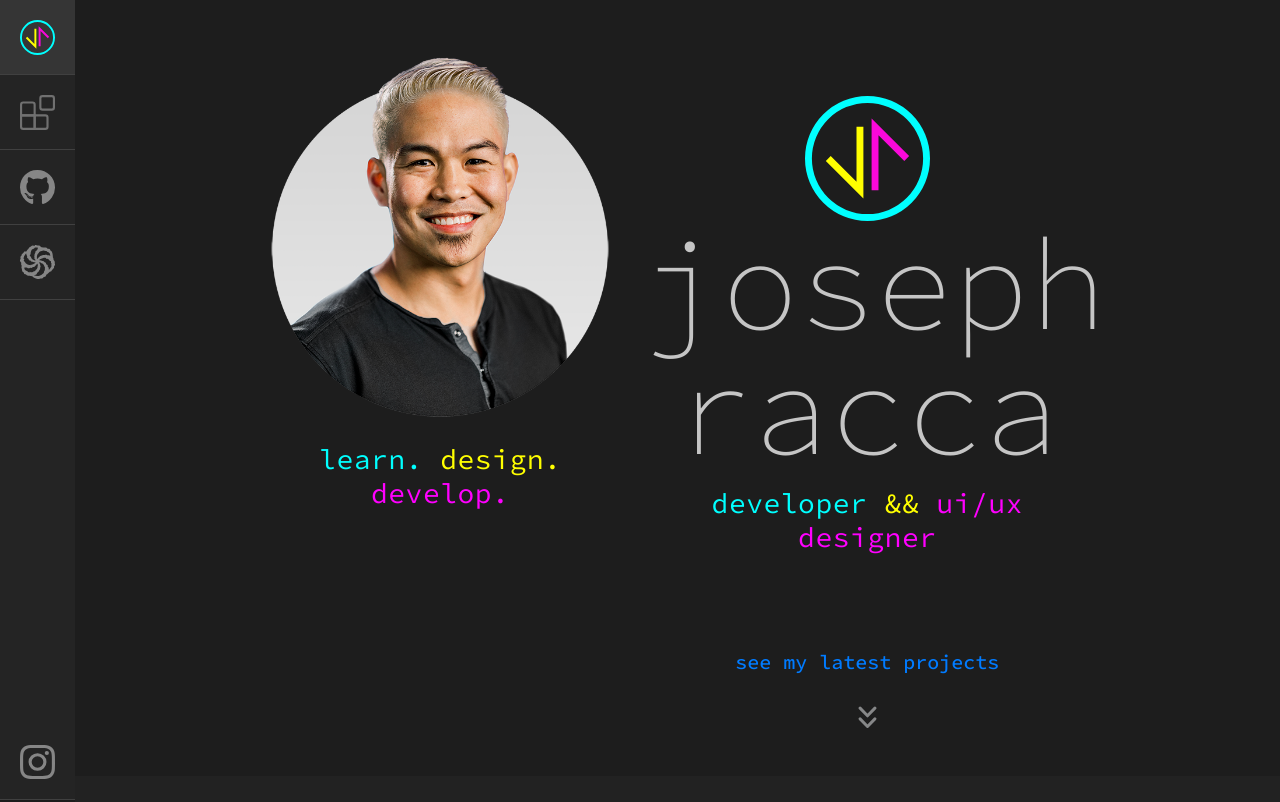
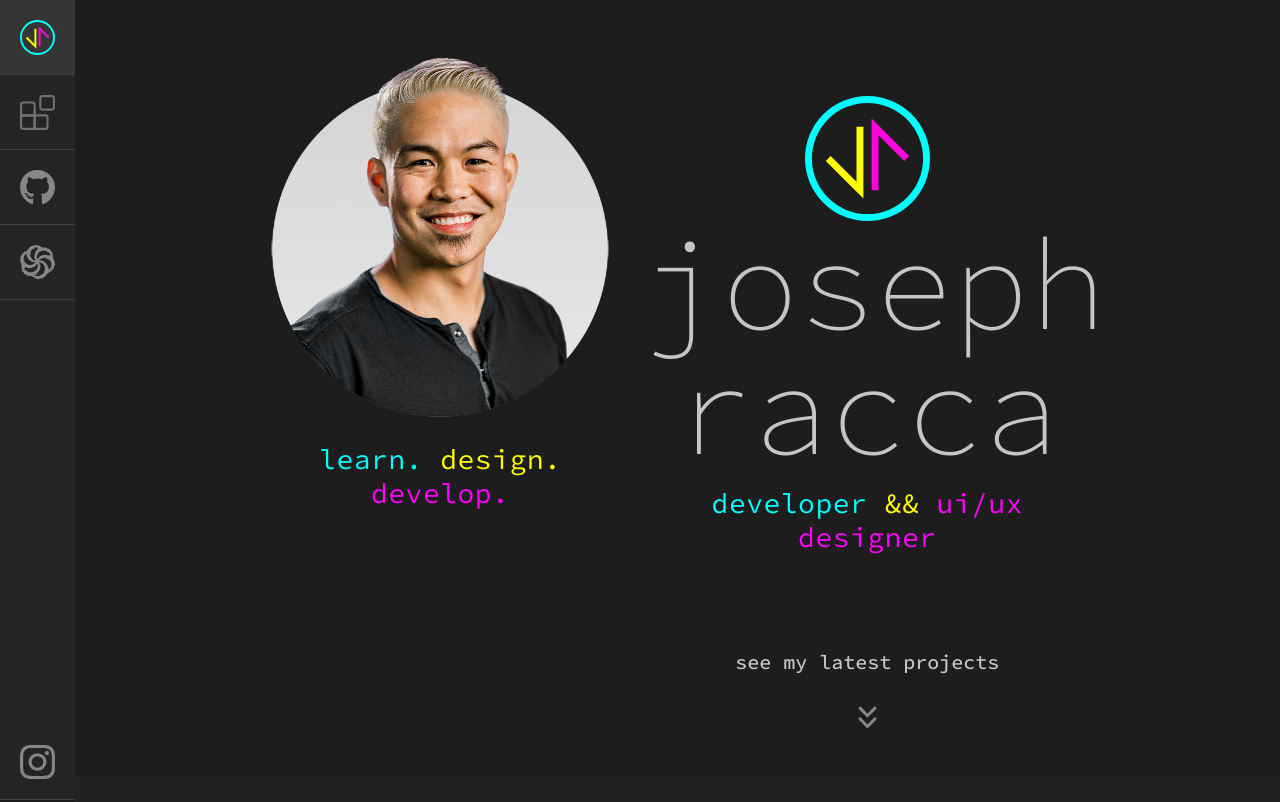
Before and after one commit to josephracca/josephracca.github.io, an Angular app: page / in a window 1280 px wide. Shown: the top 802 px of the page. Built offline with nearby package versions, Linux system fonts and the light colour scheme.

Commit message:
removed anchor

```diff
--- a/src/app/components/hero/hero.component.html
+++ b/src/app/components/hero/hero.component.html
@@ -22,7 +22,7 @@
                     <span style="color: yellow">&& </span>
                     <span style="color: magenta">ui/ux designer</span>
                 </h3>
-                <h5 class="mt-5 pt-5"><a href="#gallery">see my latest projects</a></h5>
+                <h5 class="mt-5 pt-5">see my latest projects</h5>
                 <img class="mt-4" src="./../../../assets/images/Icons/down_chevrons.svg"/>
             </div>
         </div>
```
